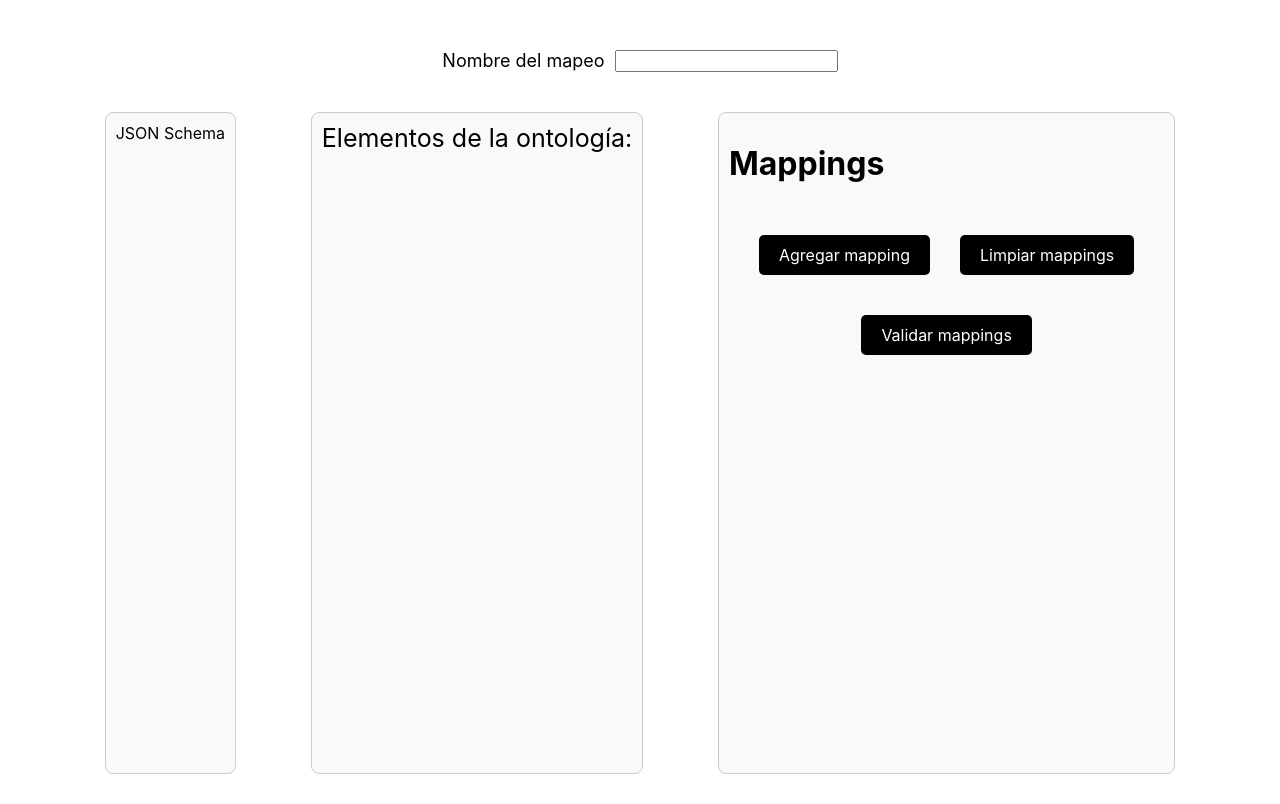
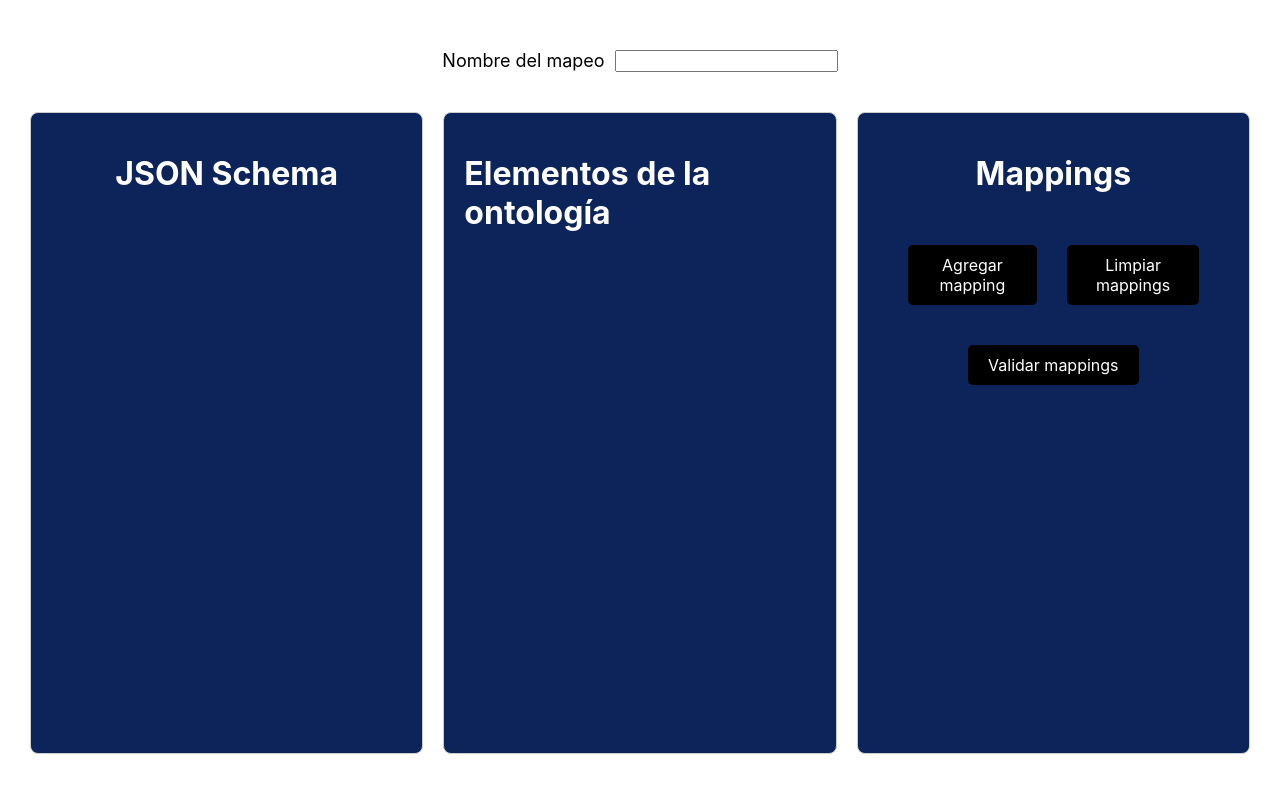
Before and after one commit to micalopez0112/proyecto-grado, a React (Create React App) app in the folder frontend/: page /Mappings in a window 1280 px wide. Built offline with nearby package versions, Linux system fonts and the light colour scheme.

Commit message:
styles changes

```diff
--- a/frontend/src/App.css
+++ b/frontend/src/App.css
@@ -17,24 +17,9 @@
 }
 
 .content-container {
-  display: flex;
-  align-items: flex-start;
-  justify-content: space-evenly;
-  width: 100%;
-  max-width: 1200px;
+  display: grid;
+  grid-template-columns: 1fr 1fr 1fr;
 }
-
-.content-box {
-  /* flex: 2; */
-  overflow-y: auto;
-  height: 80vh;
-  margin: 10px;
-  padding: 10px;
-  border: 1px solid #ccc;
-  border-radius: 8px;
-  background-color: #f9f9f9;
-}
-
 .App-header {
   background-color: #282c34;
   min-height: 100vh;
@@ -69,3 +54,34 @@
   cursor: pointer;
   margin: 10px;
 }
+
+.title {
+  color: #fff;
+}
+
+.title-wrapper {
+  display: flex;
+  justify-content: center;
+  align-items: center;
+}
+
+::-webkit-scrollbar {
+  width: 10px;
+}
+
+/* Track */
+::-webkit-scrollbar-track {
+  box-shadow: inset 0 0 5px grey;
+  border-radius: 10px;
+}
+
+/* Handle */
+::-webkit-scrollbar-thumb {
+  background: #b4b4bf;
+  border-radius: 10px;
+}
+
+/* Handle on hover */
+::-webkit-scrollbar-thumb:hover {
+  background: #9595a1;
+}
--- a/frontend/src/components/JsonSchema.css
+++ b/frontend/src/components/JsonSchema.css
@@ -1,6 +1,8 @@
 .json-schema-container {
   display: flex;
   flex-direction: row;
+  background-color: white;
+  border-radius: 8px;
 }
 .schema-select {
   display: flex;
@@ -24,7 +26,7 @@
 .json-elem {
   background-color: #cbd5ef;
   width: fit-content;
-  padding: 10px;
+  padding: 5px 10px;
   border-radius: 5px;
   margin: 10px 5px 10px 10px;
 }
@@ -67,6 +69,7 @@
 .container {
   display: flex;
   flex-direction: column;
+  padding: 20px;
 }
 
 .object-wrapper {
--- a/frontend/src/components/JsonSchema.tsx
+++ b/frontend/src/components/JsonSchema.tsx
@@ -161,7 +161,10 @@ const Json: React.FC = () => {
 
   return (
     <div className="container">
-      <div>JSON Schema</div>
+      <div className="title-wrapper">
+        <h1 className="title">JSON Schema</h1>
+      </div>
+
       {/* <div className="json-input">
         <span
           style={{
--- a/frontend/src/components/OntologyData.css
+++ b/frontend/src/components/OntologyData.css
@@ -1,7 +1,7 @@
 .text {
   font-size: 15px;
   text-align: start;
-  margin-left: 10px;
+  margin-left: 5px;
 }
 
 .icon-text {
@@ -75,12 +75,6 @@
   width: 100%;
   border-radius: 4px;
 }
-
-.ontology-title {
-  font-size: 25px;
-  margin-bottom: 10px;
-}
-
 .spinner-container {
   display: flex;
   align-items: center;
@@ -113,5 +107,9 @@
 }
 
 .ontolo-elems-container {
-  border: 1px solid black;
+  background-color: white;
+  border-radius: 8px;
 }
+
+.line {
+}
--- a/frontend/src/components/OntologyData.tsx
+++ b/frontend/src/components/OntologyData.tsx
@@ -4,6 +4,7 @@ import { useDataContext } from "../context/context.tsx";
 import { OntologyDataType } from "../types";
 import Modal from "react-modal";
 import { OntoElement } from "../context/context.tsx";
+import { IoRemoveOutline } from "react-icons/io5";
 
 Modal.setAppElement("#root");
 
@@ -68,7 +69,7 @@ const OntologyData: React.FC<{}> = () => {
   useEffect(() => {}, []);
 
   return (
-    <div className="onto-data-display-container">
+    <div className="container">
       <Modal
         isOpen={modalIsOpen}
         onRequestClose={() => setModalIsOpen(false)}
@@ -116,7 +117,9 @@ const OntologyData: React.FC<{}> = () => {
         </div>
       </Modal>
 
-      <span className="ontology-title">Elementos de la ontología: </span>
+      <div className="title-wrapper">
+        <h1 className="title">Elementos de la ontología</h1>
+      </div>
       {OntoElementSelected.type != undefined ? (
         <strong style={{ fontFamily: "cursive" }}>
           An Element is selected {OntoElementSelected.ontoElement.iri}
@@ -139,6 +142,9 @@ const OntologyData: React.FC<{}> = () => {
                           onClick={() => handleClickOntoElem(c, "class")}
                           key={c?.iri}
                         >
+                          <div className="line">
+                            <IoRemoveOutline size={20} />
+                          </div>
                           <span className="text">{c?.name}</span>
                         </div>
                       ))}
@@ -164,6 +170,9 @@ const OntologyData: React.FC<{}> = () => {
                           }
                           key={`${objectProperty?.iri}-${index}`}
                         >
+                          <div className="line">
+                            <IoRemoveOutline size={20} />
+                          </div>
                           <span className="text">{objectProperty?.name}</span>
                         </div>
                       ))}
@@ -186,6 +195,9 @@ const OntologyData: React.FC<{}> = () => {
                           }
                           key={dataProperty?.iri}
                         >
+                          <div className="line">
+                            <IoRemoveOutline size={20} />
+                          </div>
                           <span className="text">{dataProperty?.name}</span>
                         </div>
                       ))}
--- a/frontend/src/pages/Mapping.css
+++ b/frontend/src/pages/Mapping.css
@@ -47,6 +47,7 @@
   border: 1px solid black;
   border-radius: 5px;
   padding: 0px 20px;
+  background-color: white;
 }
 
 .mappings {
@@ -66,10 +67,23 @@
   align-items: center;
 }
 
+.content-box {
+  overflow-y: auto;
+  height: 80vh;
+  margin: 10px;
+  border: 1px solid #ccc;
+  border-radius: 8px;
+  background-color: #0d245b;
+}
+
 .list-elem {
+  display: grid;
+  grid-template-columns: 10fr 1fr;
+}
+
+.mapping-container {
   display: flex;
   align-items: center;
-  gap: 20px;
   justify-content: space-between;
 }
 
@@ -77,6 +91,8 @@
   display: flex;
   flex-direction: column;
   gap: 10px;
+  padding-left: 0;
+  list-style: none;
 }
 
 .mapping-button-wrapper {
@@ -84,3 +100,48 @@
   align-items: center;
   justify-content: center;
 }
+
+.key-text {
+  white-space: nowrap;
+  overflow: hidden;
+  text-overflow: ellipsis;
+}
+.key-title {
+  font-size: 12px;
+  color: #979797;
+}
+
+.element-name {
+  white-space: nowrap;
+  overflow: hidden;
+  text-overflow: ellipsis;
+}
+.element-title {
+  font-size: 12px;
+  color: #979797;
+}
+
+.arrow-icon {
+  margin: 0 10px;
+}
+
+.trash-icon {
+  background-color: transparent;
+  border: none;
+  cursor: pointer;
+  color: #f44336;
+  padding: 0;
+  justify-self: right;
+}
+
+.value-wrapper {
+  display: flex;
+  flex-direction: column;
+  width: 40%;
+}
+
+.add-clean-buttons {
+  display: flex;
+  gap: 10px;
+  padding: 20px;
+}
--- a/frontend/src/pages/Mapping.tsx
+++ b/frontend/src/pages/Mapping.tsx
@@ -11,6 +11,7 @@ import {
 import "./Mapping.css";
 import { OntologyDataType } from "../types/OntologyData.ts";
 import { FaTrash } from "react-icons/fa";
+import { FaArrowRightLong } from "react-icons/fa6";
 
 export const Mapping = () => {
   const navigate = useNavigate();
@@ -160,15 +161,11 @@ export const Mapping = () => {
           <OntologyData />
         </div>
         <div className="content-box">
-          <h1>Mappings</h1>
-          <div
-            style={{
-              display: "flex",
-              gap: "10px",
-              backgroundColor: "#f9f9f9",
-              padding: "20px",
-            }}
-          >
+          <div className="container">
+            <div className="title-wrapper">
+              <h1 className="title">Mappings</h1>
+            </div>
+            <div className="add-clean-buttons">
               <button className="button" onClick={addNewMapping}>
                 Agregar mapping
               </button>
@@ -180,11 +177,31 @@ export const Mapping = () => {
               {Object.keys(mappings).map((key) => {
                 return (
                   <div className="mapping">
-                  <h2>{key}</h2>
                     <ul className="list-container">
                       {mappings[key].map((element, index) => (
                         <li key={index} className="list-elem">
+                          <div className="mapping-container">
+                            <div className="value-wrapper">
+                              <div className="key-title">JSON schema value</div>
+                              <div className="key-text" title={key}>
+                                {key}
+                              </div>
+                            </div>
+
+                            <FaArrowRightLong className="arrow-icon" />
+                            <div className="value-wrapper">
+                              <div className="element-title">
+                                Ontology element
+                              </div>
+                              <div
+                                className="element-name"
+                                title={element.name}
+                              >
                                 {element.name}
+                              </div>
+                            </div>
+                          </div>
+
                           <button
                             className="trash-icon"
                             style={{ marginLeft: "5px" }}
@@ -212,5 +229,6 @@ export const Mapping = () => {
           </div>
         </div>
       </div>
+    </div>
   );
 };
```
Lines whose indentation alone changed are shown as unchanged.
